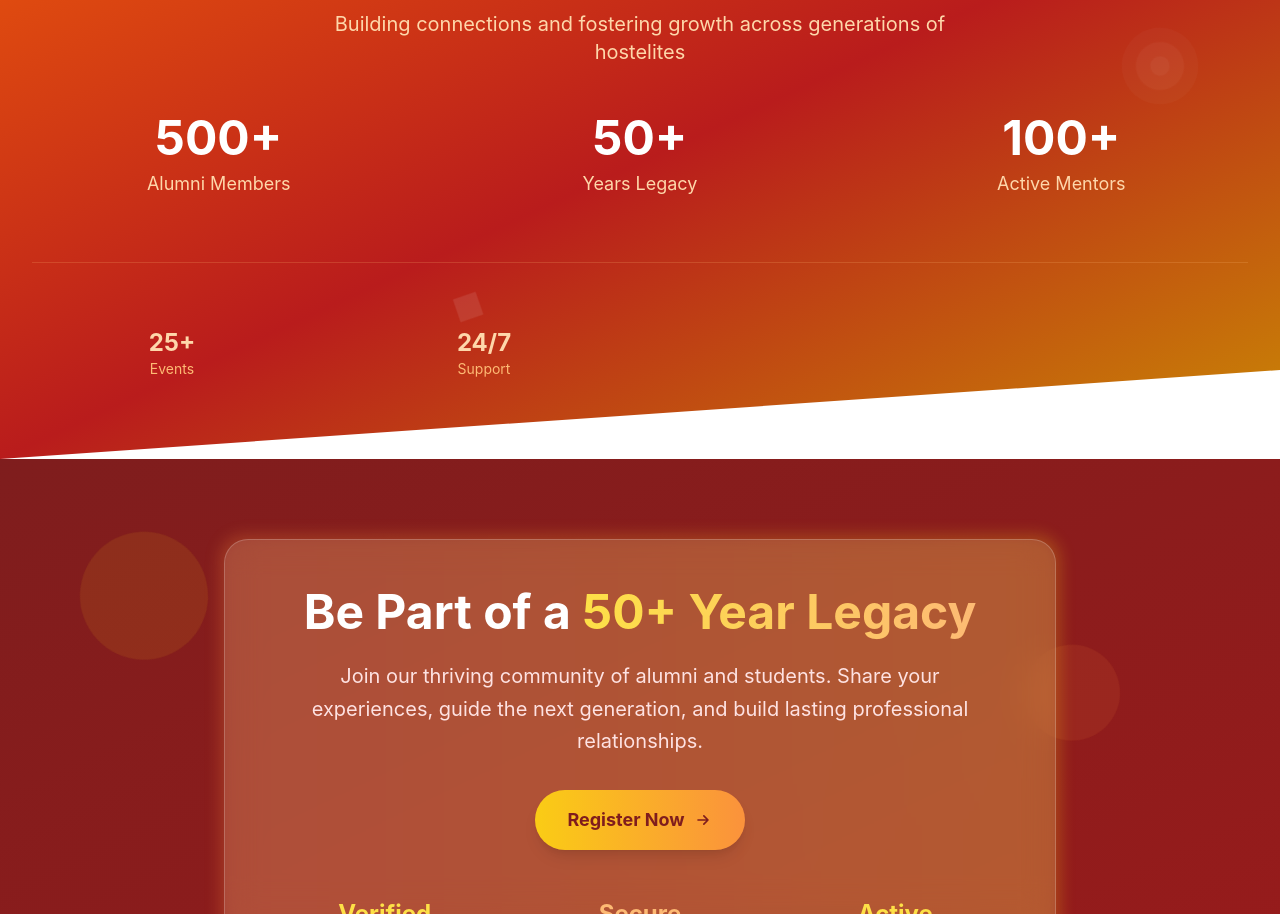
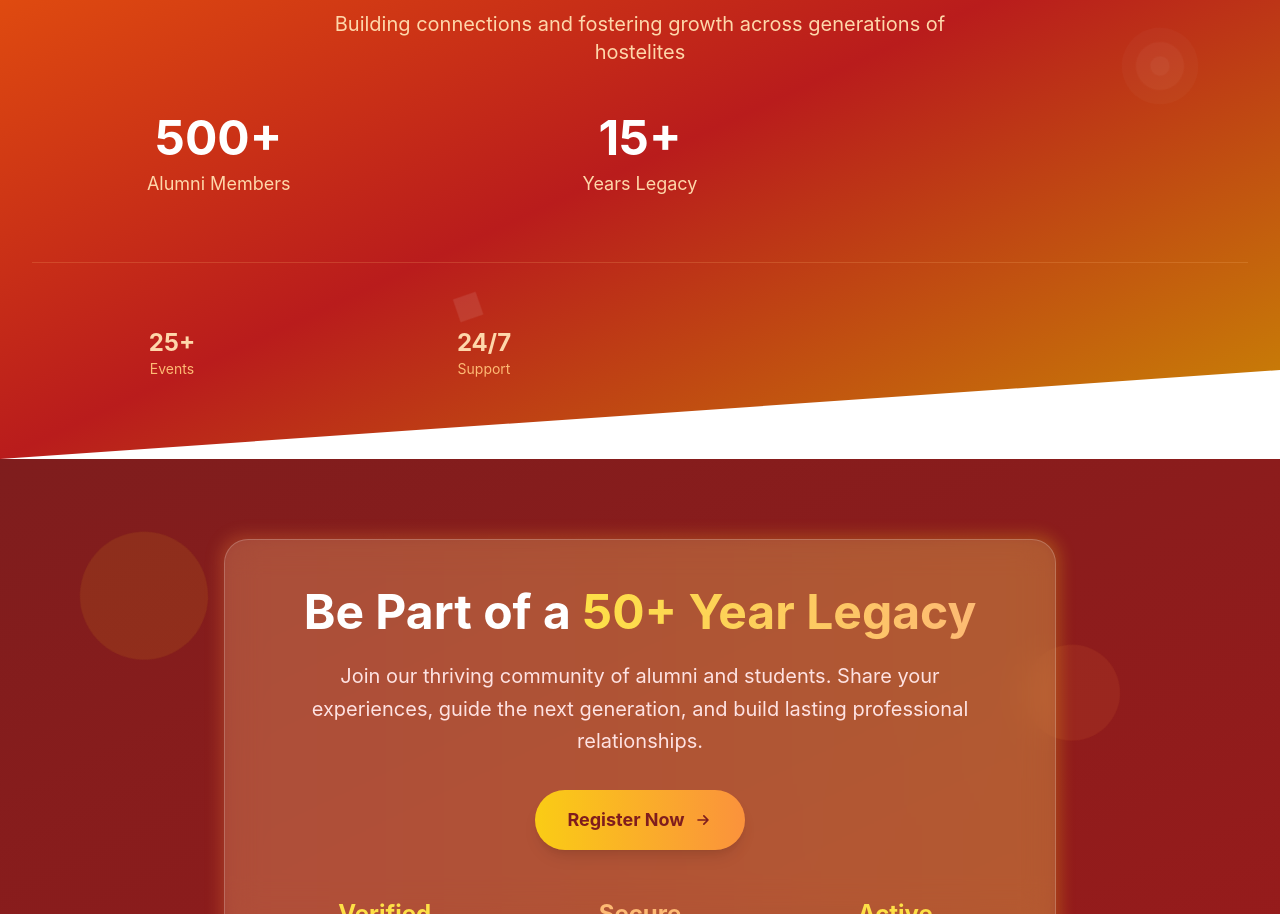
Before and after one commit to vivek-rx/sgbrmh-alumni-connect, a React (Vite) app: page / in a window 1280 px wide. Shown: the part 2513-3427 px from the top of the page. Built offline with nearby package versions, Linux system fonts and the light colour scheme; no server answers.

Commit message:
years fix

```diff
--- a/src/components/Statistics.tsx
+++ b/src/components/Statistics.tsx
@@ -159,17 +159,12 @@ export function Statistics() {
             delay={0.2}
           />
           <AnimatedCounter
-            endValue={50}
+            endValue={15}
             suffix="+"
             label="Years Legacy"
             delay={0.4}
           />
-          <AnimatedCounter
-            endValue={100}
-            suffix="+"
-            label="Active Mentors"
-            delay={0.6}
-          />
+
         </div>
 
         {/* Additional Stats Row */}
```
